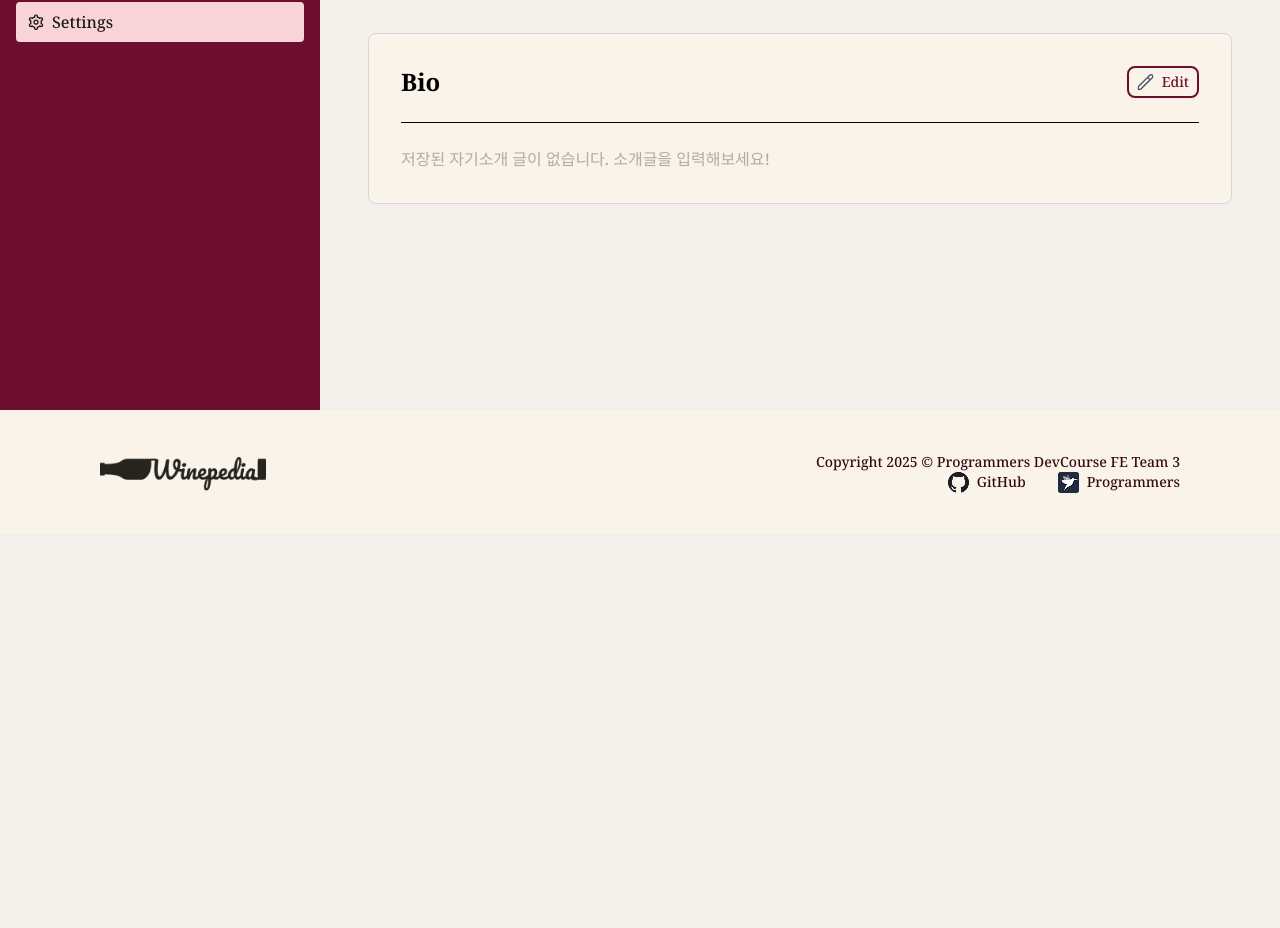
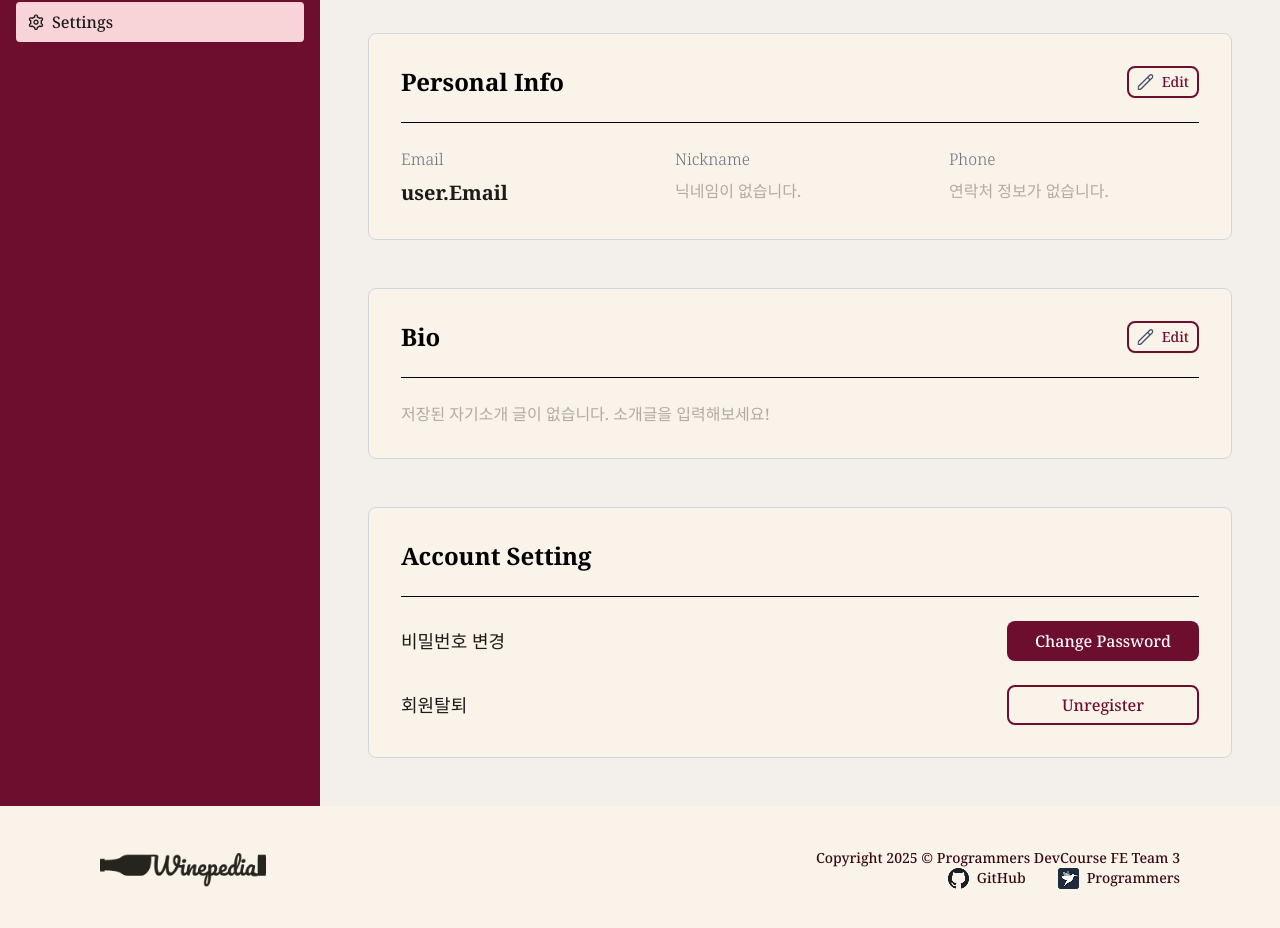
Before and after one commit to prgrms-fe-devcourse/FES-5-Project3-TEAM-3, a React (Vite) app: page /my-page/settings in a window 1280 px wide. Shown: the part 460-1388 px from the top of the page. Before the commit the page ends 994 px from the top, so only its background shows below. Built offline with nearby package versions, Linux system fonts and the light colour scheme; no server answers; a web font is replaced by a local one.

Commit message:
[Feat] Account Setting Component 기본 구조 및 핸들러

```diff
--- /dev/null
+++ b/src/component/MyPage/SettingAccount.tsx
@@ -0,0 +1,27 @@
+import Button from '../Button';
+
+function SettingAccount() {
+  return (
+    <section className="w-full p-8 rounded-lg bg-secondary-100 border border-gray-300 flex flex-col gap-6">
+      <div className="flex justify-between">
+        <h3 className="font-bold text-2xl">Account Setting</h3>
+      </div>
+      <hr />
+      <div className="flex gap-6 justify-start items-center flex-col w-full">
+        <div className="flex justify-between items-center w-full">
+          <span className="text-text-primary text-lg">비밀번호 변경</span>
+          <Button size="md" borderType="solid" color="primary">
+            Change Password
+          </Button>
+        </div>
+        <div className="flex justify-between items-center w-full">
+          <span className="text-text-primary text-lg">회원탈퇴</span>
+          <Button size="md" borderType="outline" color="primary">
+            Unregister
+          </Button>
+        </div>
+      </div>
+    </section>
+  );
+}
+export default SettingAccount;
--- a/src/component/MyPage/SettingImage.tsx
+++ b/src/component/MyPage/SettingImage.tsx
@@ -1,5 +1,5 @@
 import { useEffect, useRef, useState } from 'react';
-import { ErrorCode } from './settingErrorCodes';
+import { ErrorCode } from './profileErrorCodes';
 import { useProfileSettingError } from '@/hook/useProfileSettingError';
 import { uploadImage } from '@/utils/supabase/uploadImage';
 import Button from '../Button';
@@ -111,7 +111,7 @@ function SettingImage() {
   };
 
   return (
-    <div className="w-full p-8 rounded-lg bg-secondary-100 border border-gray-300 flex flex-col gap-6">
+    <section className="w-full p-8 rounded-lg bg-secondary-100 border border-gray-300 flex flex-col gap-6">
       <div className="flex justify-between">
         <h3 className="font-bold text-2xl">Profile Image</h3>
         <div className="buttonGroup flex items-center justify-end gap-2">
@@ -177,7 +177,7 @@ function SettingImage() {
           {getMessage('avatar')}
         </p>
       )}
-    </div>
+    </section>
   );
 }
 export default SettingImage;
--- a/src/pages/MyPage/Settings.tsx
+++ b/src/pages/MyPage/Settings.tsx
@@ -1,5 +1,7 @@
+import SettingAccount from '@/component/MyPage/SettingAccount';
 import SettingBio from '@/component/MyPage/SettingBio';
 import SettingImage from '@/component/MyPage/SettingImage';
+import SettingPersonalInfo from '@/component/MyPage/SettingPersonalInfo';
 
 function Settings() {
   return (
@@ -8,7 +10,9 @@ function Settings() {
         Settings
       </h2>
       <SettingImage />
+      <SettingPersonalInfo />
       <SettingBio />
+      <SettingAccount />
     </div>
   );
 }
--- /dev/null
+++ b/src/utils/supabase/changePassword.ts
@@ -0,0 +1,30 @@
+import supabase from '@/supabase/supabase';
+
+export type ChangePasswordParams = {
+  current: string;
+  next: string;
+};
+
+export async function changePassword({ current, next }: ChangePasswordParams) {
+  const { data: userRes, error: userErr } = await supabase.auth.getUser();
+  if (userErr || !userRes.user) {
+    throw new Error('로그인이 필요한 서비스입니다.');
+  }
+
+  const email = userRes.user.email;
+  if (!email) {
+    throw new Error('메일 주소를 불러오는 데 실패했습니다.');
+  }
+
+  const { error: signinErr } = await supabase.auth.signInWithPassword({
+    email,
+    password: current,
+  });
+
+  if (signinErr) throw new Error('현재 비밀번호가 올바르지 않습니다.');
+
+  const { error: updateErr } = await supabase.auth.updateUser({ password: next });
+  if (updateErr) throw new Error(`비밀번호 변경에 실패했습니다. Error:${updateErr.message}`);
+
+  return true;
+}
--- /dev/null
+++ b/src/utils/supabase/unregister.ts
@@ -0,0 +1,26 @@
+import supabase from '@/supabase/supabase';
+
+export async function unregister() {
+  const { data: userRes, error: userErr } = await supabase.auth.getUser();
+  if (userErr || !userRes.user) {
+    throw new Error('로그인이 필요한 서비스입니다.');
+  }
+
+  const email = userRes.user.email;
+  if (!email) {
+    throw new Error('메일 주소를 불러오는 데 실패했습니다.');
+  }
+
+  try {
+    const { error: UnregisterErr } = await supabase.functions.invoke('delete-user', {
+      method: 'POST',
+      body: {},
+    });
+    if (UnregisterErr) throw new Error(UnregisterErr.message);
+  } catch (err) {
+    throw new Error('delete-user invoke failed');
+  }
+
+  await supabase.auth.signOut();
+  return true;
+}
```
